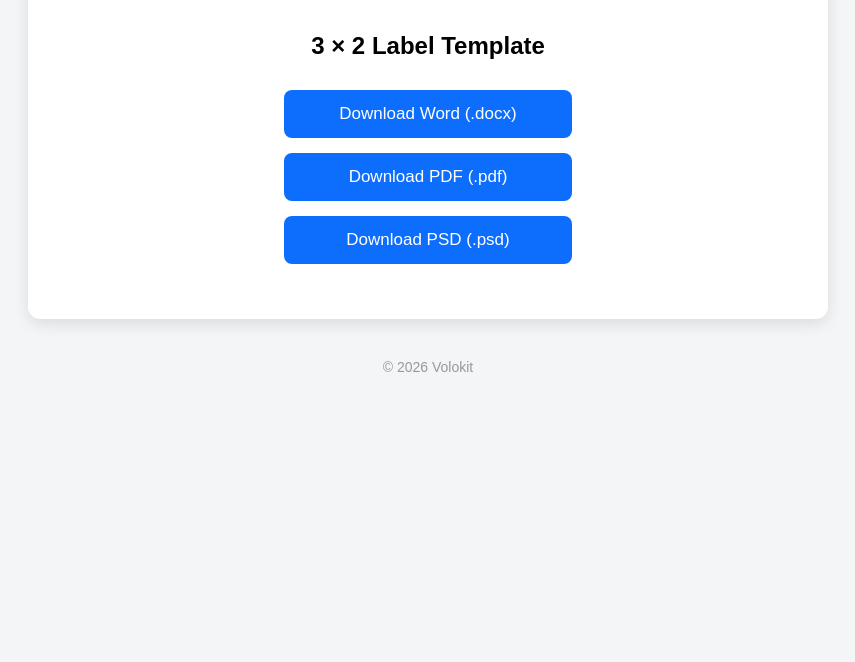
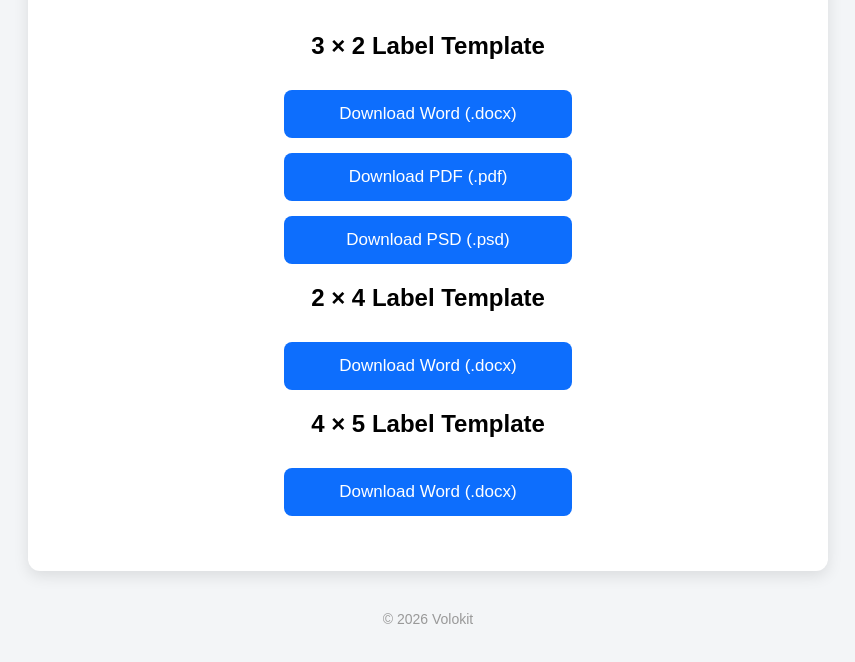
Before and after one commit to Volokitx/Label-Template, a plain HTML site: page index.html in a window 1280 px wide. Shown: the part 202-864 px from the top of the page, without its empty margins (212-1067 px from the left). Before the commit the page ends 800 px from the top, so only its background shows below. Drawn offline with Linux system fonts and the light colour scheme.

Commit message:
Add 2x4 and 4x5 download buttons

```diff
--- a/index.html
+++ b/index.html
@@ -167,6 +167,26 @@ Download PSD (.psd)
 
 </a>
 
+<h2>
+2 × 4 Label Template
+</h2>
+
+<a class="button"
+href="files/2x4-Label-Template.docx"
+download>
+Download Word (.docx)
+</a>
+
+<h2>
+4 × 5 Label Template
+</h2>
+
+<a class="button"
+href="files/4x5-Label-Template.docx"
+download>
+Download Word (.docx)
+</a>
+
 </div>
 
 <div class="footer">
```
